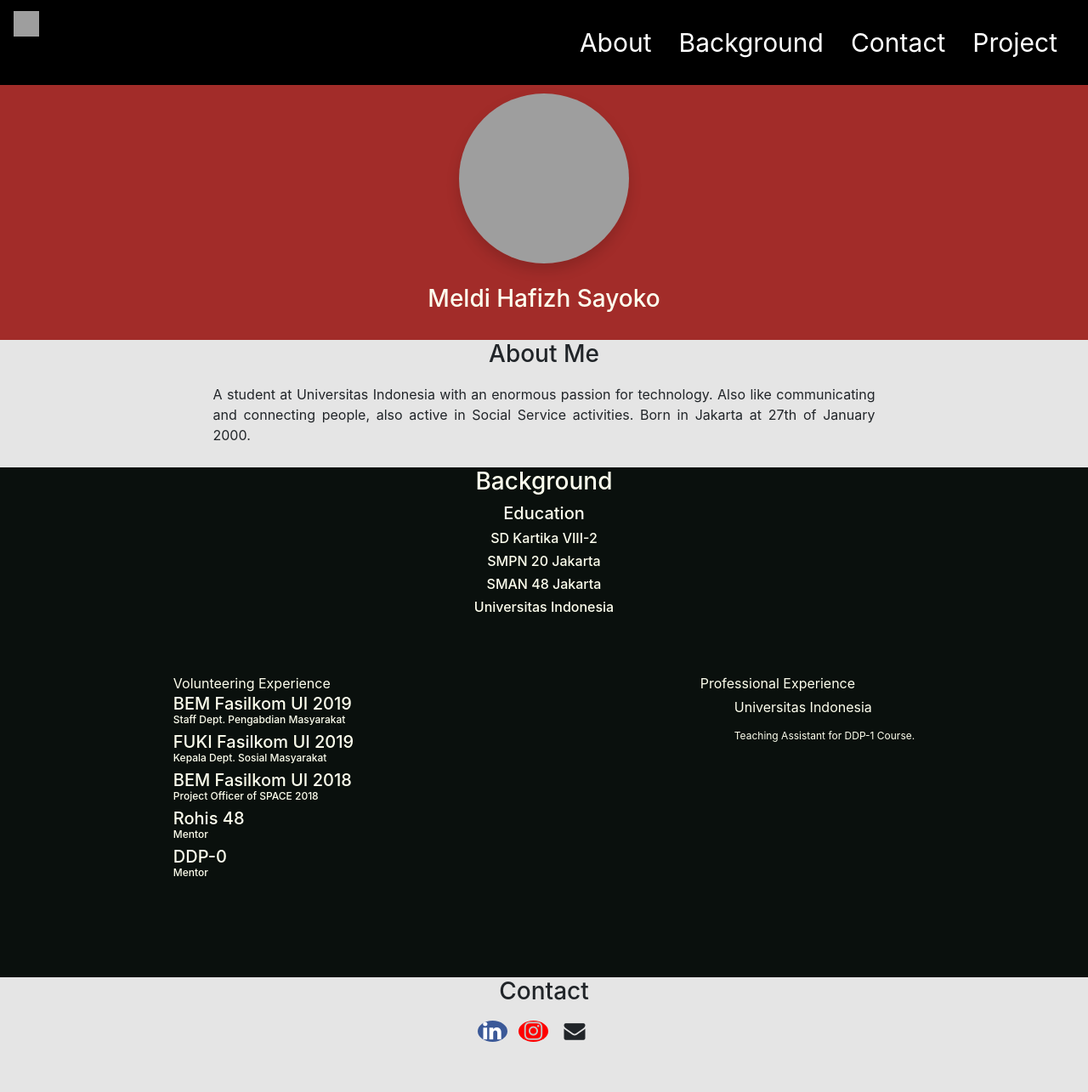
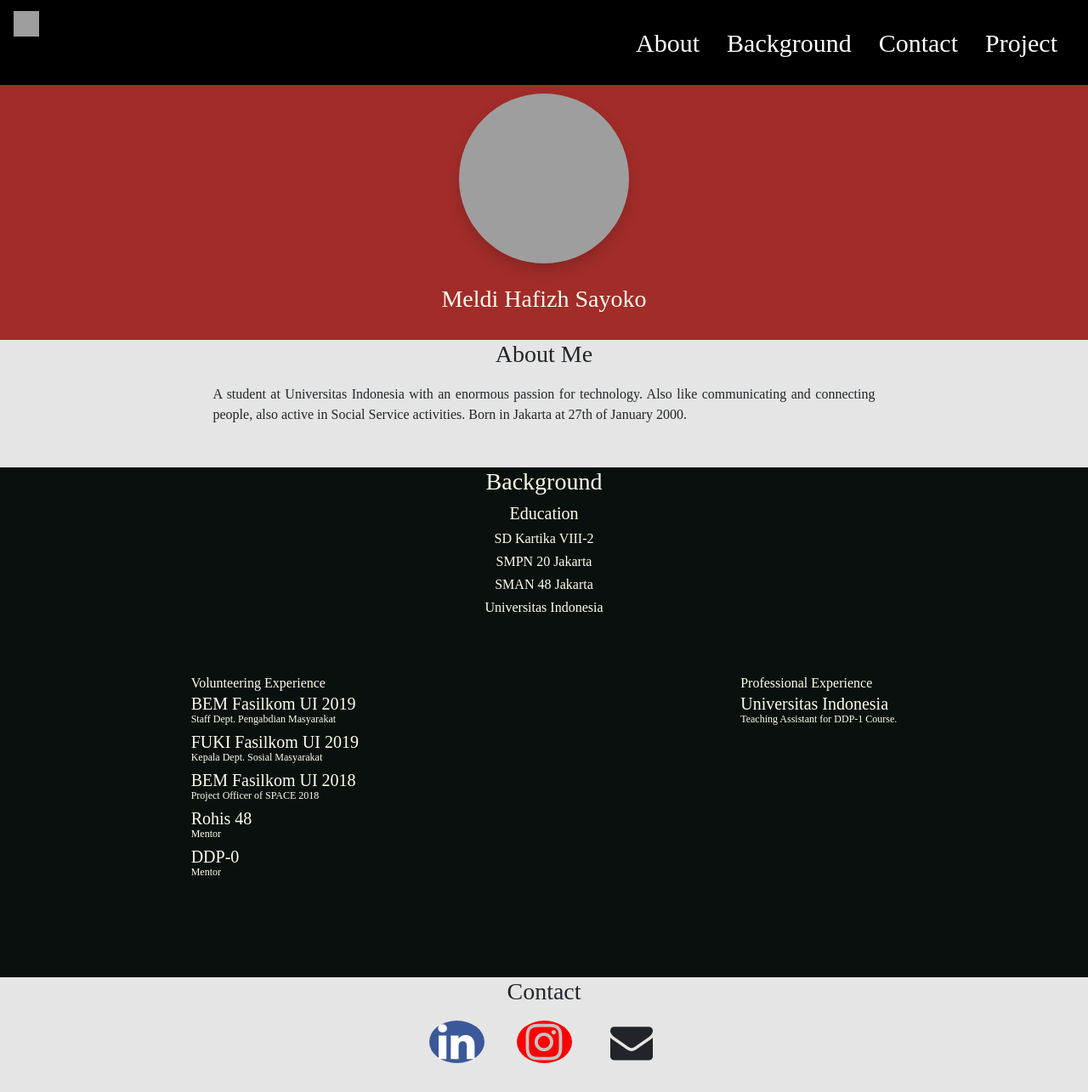
Before and after one commit to mechateam/mechateam.github.io, a PHP site: page /index.html in a window 1280 px wide. Shown: the whole page at 85% size. Run offline with PHP 8.4, Linux system fonts and the light colour scheme; some web fonts are replaced; grey boxes are pictures that could not be loaded.

Commit message:
changing font

```diff
--- a/index.html
+++ b/index.html
@@ -2,7 +2,7 @@
 <head>
   <title>Meldi's Profile Page</title>
   <link href="https://stackpath.bootstrapcdn.com/bootstrap/4.3.1/css/bootstrap.min.css" rel="stylesheet" integrity="sha384-ggOyR0iXCbMQv3Xipma34MD+dH/1fQ784/j6cY/iJTQUOhcWr7x9JvoRxT2MZw1T" crossorigin="anonymous">
-  <link rel="stylesheet" href="https://cdnjs.cloudflare.com/ajax/libs/font-awesome/4.7.0/css/font-awesome.min.css">
+  <link rel="stylesheet" href="http://maxcdn.bootstrapcdn.com/font-awesome/4.7.0/css/font-awesome.min.css">
   <link href="styling.css" rel="stylesheet" type="text/css">
 </head>
 
@@ -65,11 +65,9 @@
           </h5>
       </div>
       <div class="font-white">Professional Experience
-        <ul>
-          <li>Universitas Indonesia<br />
+          <h5>Universitas Indonesia<br />
             <span>Teaching Assistant for DDP-1 Course.</span>
-          </li>
-        </ul>
+          </h5>
       </div>
     </div>
 
@@ -79,13 +77,13 @@
   <div id="Contact" class="Contact text-center">
   	<h3 class="text-center mx-auto">Contact</h3>
     <a href="https://bit.ly/ThisIsMeldi" class="btn btn-floating btn-lg btn-social-icon btn-linkedin">
-      <span class="fa fa-linkedin"></span>
+      <i class="fa fa-linkedin"></i>
     </a>
     <a href="https://instagram.com/meldihaf_" class="btn btn-floating btn-lg btn-social-icon btn-instagram">
-      <span class="fa fa-instagram"></span>
+      <i class="fa fa-instagram"></i>
     </a>
-    <a href="#Background" class="btn btn-floating btn-lg btn-social-icon btn-email">
-      <span class="fa fa-envelope"></span>
+    <a href="mailto:meldihafizh@gmail.com" class="btn btn-floating btn-lg btn-social-icon btn-email">
+      <i class="fa fa-envelope"></i>
     </a>
 
   </div>
--- a/styling.css
+++ b/styling.css
@@ -1,3 +1,9 @@
+@font-face {
+  font-family: "SF Display";
+  font-weight: 400;
+  src: url("https://sf.abarba.me/SF-UI-Display-Regular.otf");
+}
+
 .Warnahtml{
 	background-color: black;
 }
@@ -26,7 +32,7 @@
 }
 main{
 	background-color: #E5E5E5;
-	font-family: SF Pro Display;
+	font-family: SF Display;
 	font-style: normal;
 	font-weight: normal;
 }
@@ -97,10 +103,8 @@
 	display: flex;
 }
 .fa{
-	margin-left: -25px;
-	object-fit: cover;
-  	font-size: 25px;
-  	width: 35px;
+  	font-size: 50px;
+  	width: 65px;
   	text-align: center;
   	text-decoration: none;
   	border-radius: 50%;
```
